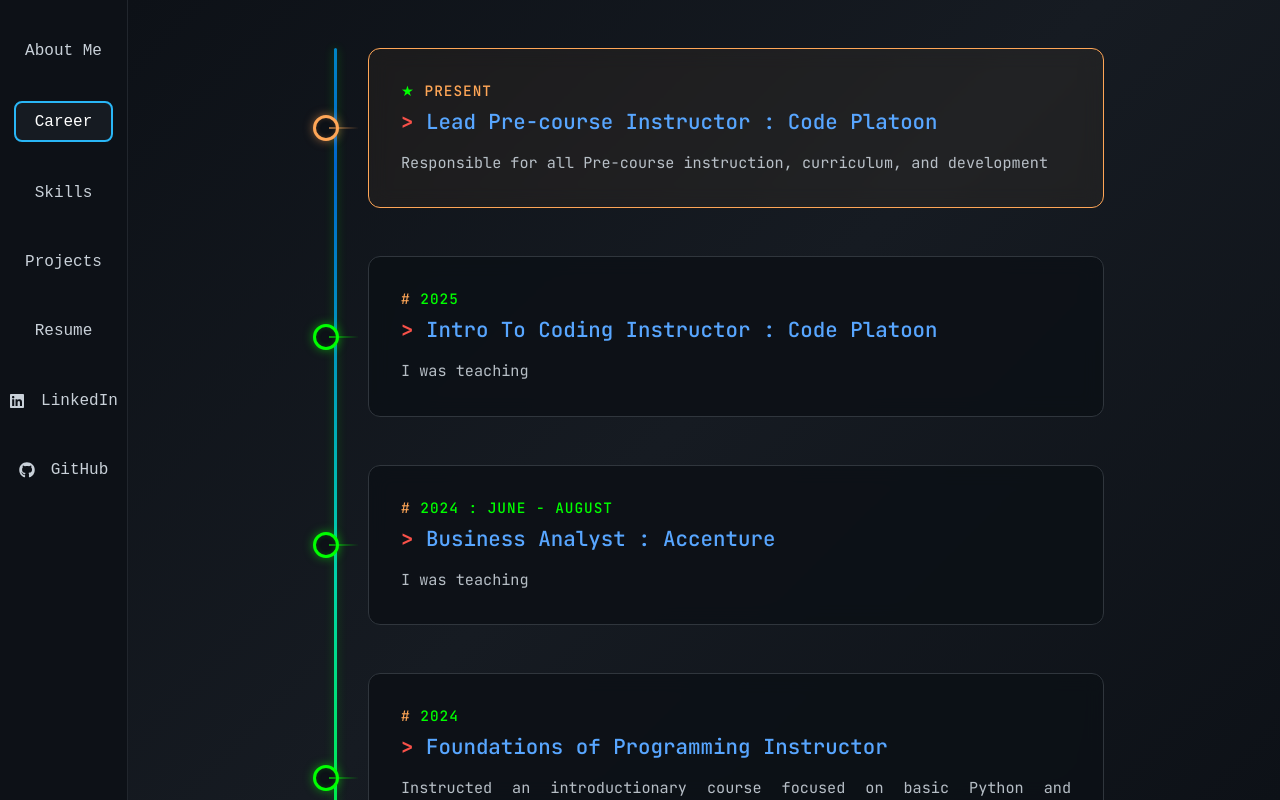
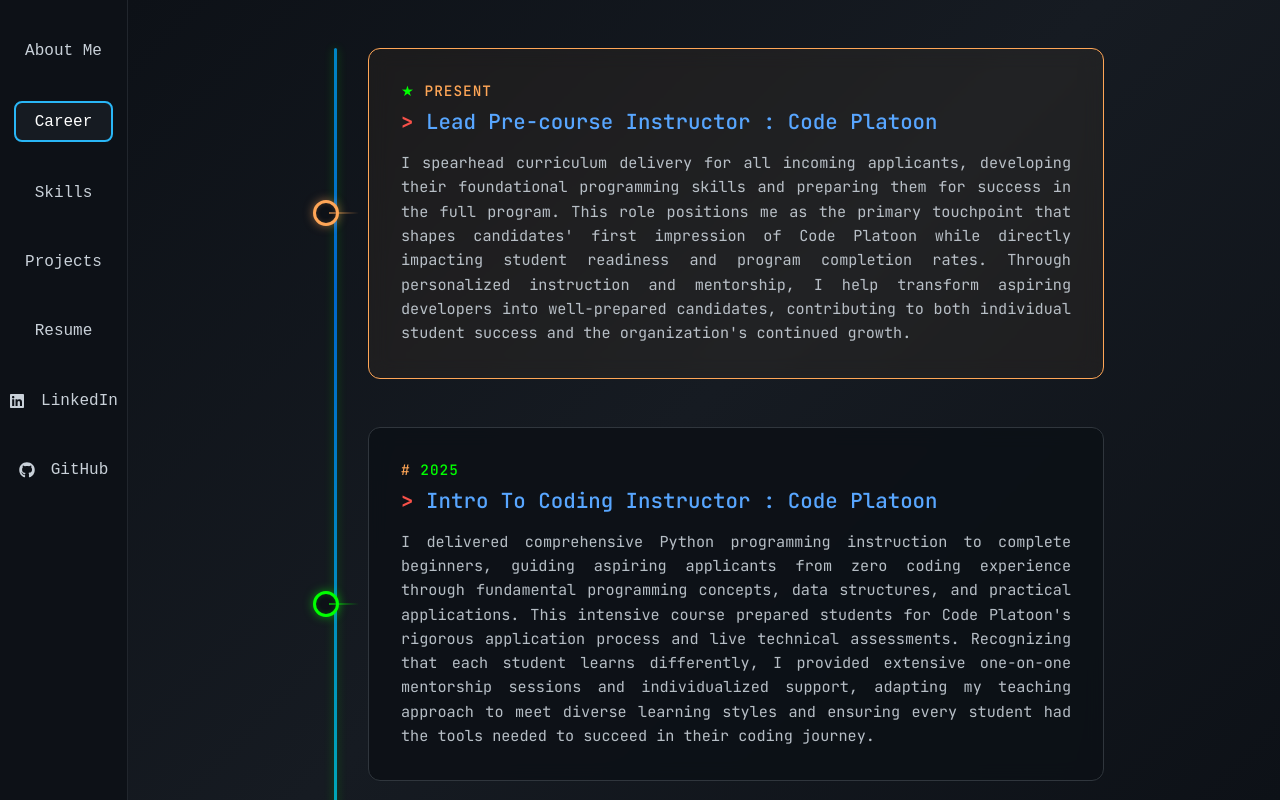
Before and after one commit to rdelagarza12/resume-portfolio, a React (Vite) app: page /resume-portfolio/Career in a window 1280 px wide. Built offline with nearby package versions, Linux system fonts and the light colour scheme.

Commit message:
Updated Info

```diff
--- a/src/pages/AboutMe.jsx
+++ b/src/pages/AboutMe.jsx
@@ -18,9 +18,11 @@
                 <p>
                 I began my journey into tech through <strong>Code Platoon</strong>, a non-profit bootcamp that trains veterans, active-duty service members, and their spouses in full-stack software engineering. During the program, I gained hands-on experience with Python, JavaScript, HTML, CSS, PostgreSQL, and frameworks like React and Django. I also learned to deploy applications using EC2, Nginx, and Gunicorn.
                 </p>
-
                 <p>
-                After graduating, I returned as a <strong>Teaching Assistant</strong>, where my performance led to a role as a <strong>part-time instructor</strong>. In this role, I taught introductory courses such as Intro to Python and Programming Fundamentals.
+                After graduating from Code Platoon, I returned as a <strong>Teaching Assistant</strong>, where my dedication and performance quickly earned me a promotion to <strong>part-time instructor</strong>. In this role, I taught the foundational Foundations of Programming course, building strong relationships with students and honing my instructional approach.
+                </p>
+                <p>
+                My success in the classroom led to expanded responsibilities within a year and a half, including teaching the Intro to Coding in Python Live course—a pivotal program that became instrumental in our admissions process and significantly boosted enrollment numbers. Recognizing my impact on both student success and company growth, leadership promoted me to <strong>Lead Pre-Course Instructor</strong>. In this role, I now shape the entire pre-course experience, teaching all incoming applicants and transforming them into well-prepared Code Platoon candidates, directly contributing to higher completion rates and the organization's continued success.
                 </p>
 
             </div>
--- a/src/pages/Career.jsx
+++ b/src/pages/Career.jsx
@@ -5,18 +5,23 @@
     {
         date : '2025',
         job : `Intro To Coding Instructor : Code Platoon`,
-        jobDescription : `I was teaching`
+        jobDescription : ` I delivered comprehensive Python programming instruction to complete beginners, guiding aspiring applicants from zero coding experience through fundamental programming concepts, data structures, and practical applications. This intensive course prepared students for Code Platoon's rigorous application process and live technical assessments. Recognizing that each student learns differently, I provided extensive one-on-one mentorship sessions and individualized support, adapting my teaching approach to meet diverse learning styles and ensuring every student had the tools needed to succeed in their coding journey.`
     },
     {
         date : '2024 : June - August',
         job : `Business Analyst : Accenture`,
-        jobDescription : `I was teaching`
+        jobDescription : `Led comprehensive process improvement initiatives across the entire team. My primary responsibility involved conducting thorough analysis of each team member's role and workflows, then standardizing and updating local work instructions to create consistent, efficient processes. Through extensive cross-functional collaboration and documentation, I successfully streamlined the reporting process, reducing redundancies and improving operational efficiency while ensuring compliance with healthcare data standards and regulatory requirements.`
     },
     {
         date : '2024',
         job : `Foundations of Programming Instructor`,
-        jobDescription : `Instructed an introductionary course focused on basic Python and Javascript principles, HTML and CSS, API, CRUD applications, Object Oriented Programming, and Data type and Data Structures`
+        jobDescription : `I taught a pre-course curriculum to accepted Code Platoon applicants, focusing heavily on object-oriented programming principles alongside HTML, CSS, JavaScript, Python, and data structures. This course prepared students for the main program's assessments, resulting in a 25% increase in success rates and significantly reducing the previously high failure rate in our cohorts.`
     },
+    {
+        date : `2021 - 2024`,
+        job : `Supervisor, Staff-Sergeant : United States Army`,
+        jobDescription : `I led a 30-person engineering team in demolition operations, data collection, and team leader training while managing over $400,000 in equipment. I cross-trained NATO personnel in American military and civil/structural engineering tasks, strengthening international partnerships and ensuring mission readiness across allied forces.`
+    }
 ]
 
 const Career = () => {
@@ -28,7 +33,7 @@
                 <div className="timeline-edge">
                     <div className="date">PRESENT</div>
                     <div className="job">Lead Pre-course Instructor : Code Platoon</div>
-                    <div className="job-description">Responsible for all Pre-course instruction, curriculum, and development</div>
+                    <div className="job-description">I spearhead curriculum delivery for all incoming applicants, developing their foundational programming skills and preparing them for success in the full program. This role positions me as the primary touchpoint that shapes candidates' first impression of Code Platoon while directly impacting student readiness and program completion rates. Through personalized instruction and mentorship, I help transform aspiring developers into well-prepared candidates, contributing to both individual student success and the organization's continued growth.</div>
                 </div>
                 {careerEventData.map((careerEvent, index) => (
                     <CareerEvent
```
